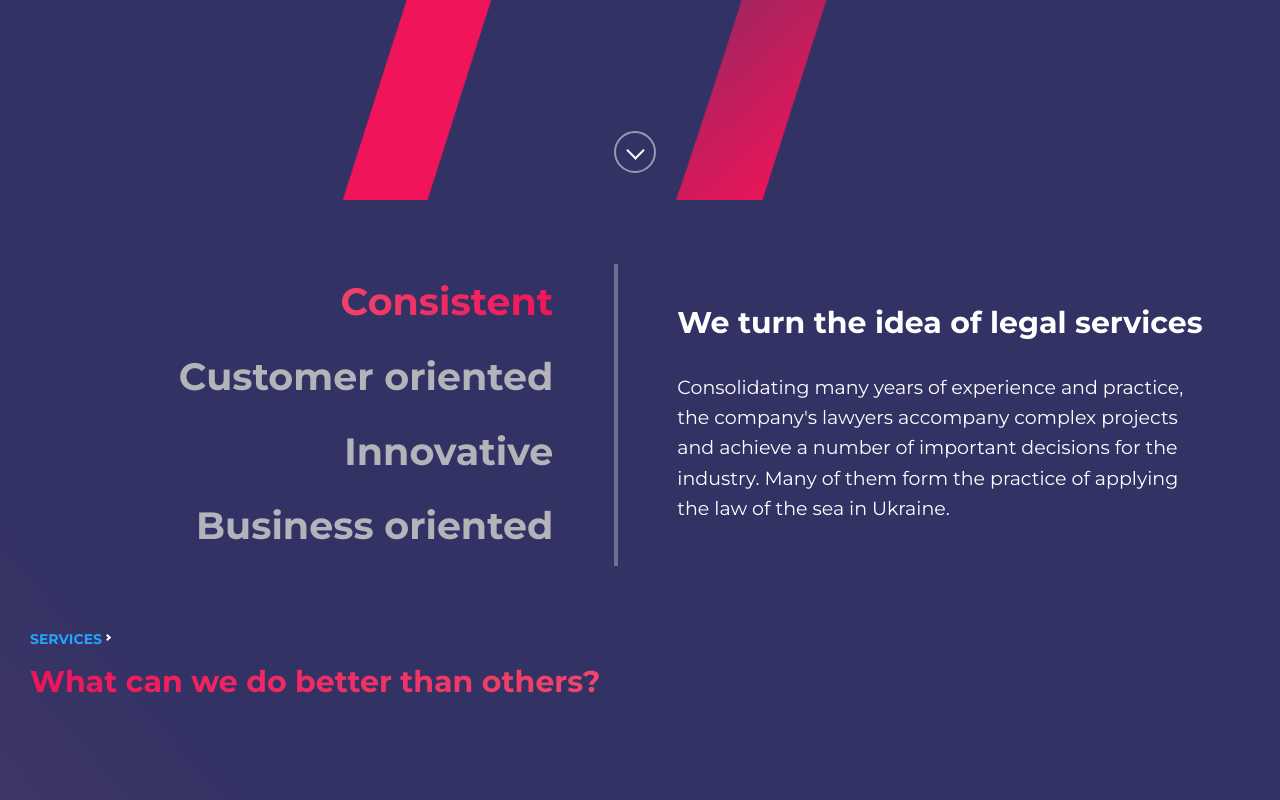
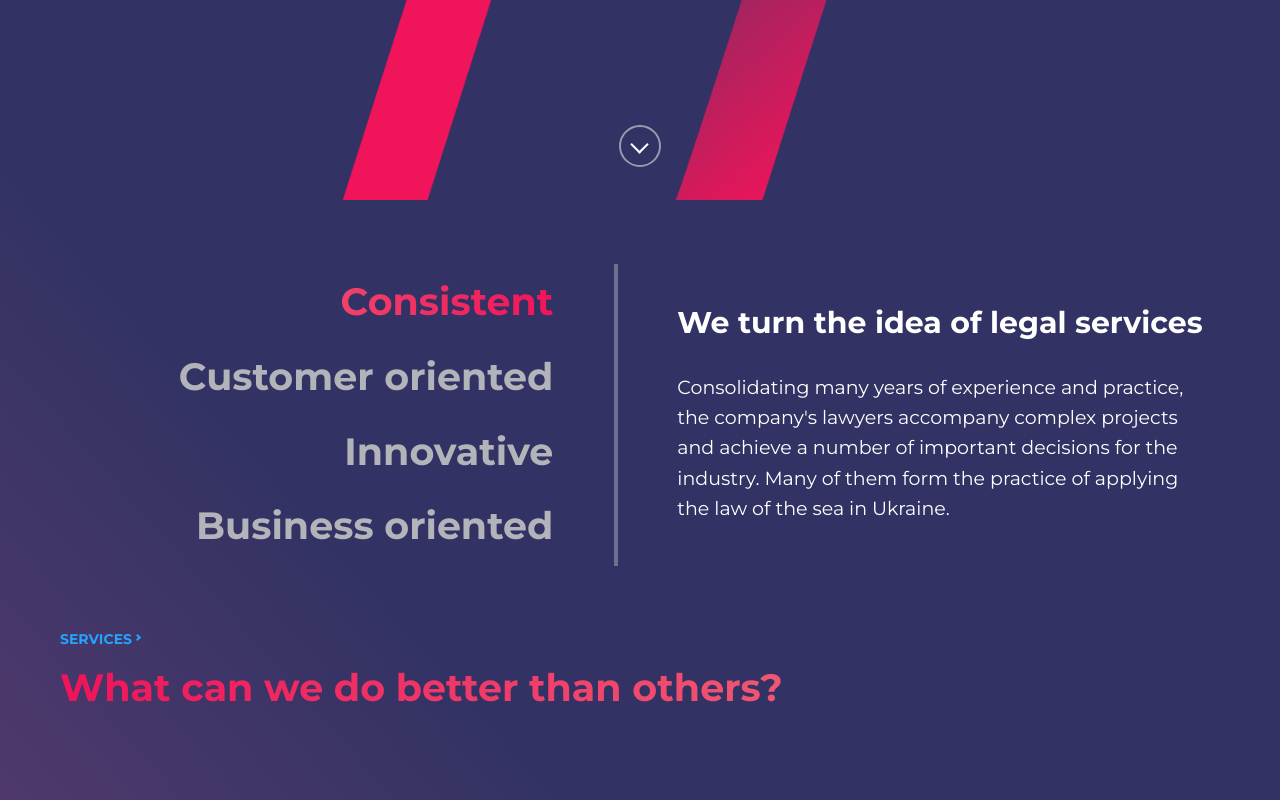
Before and after one commit to vanastasiac-code/hlegal, a website built with Vite: page index.html in a window 1280 px wide. Shown: the part 480-1280 px from the top of the page. Built offline with nearby package versions, Linux system fonts and the light colour scheme; files whose address does not match are found by name.

Commit message:
all services, all gradient block

```diff
--- a/index.html
+++ b/index.html
@@ -141,6 +141,9 @@
                       </ul>
                   </section>
               </div>
+              <section>
+                  <p>Lorem200</p>
+              </section>
 
           </main>
           <footer></footer>
--- a/src/style/components/_services.scss
+++ b/src/style/components/_services.scss
@@ -6,6 +6,9 @@
 
   &__container{
     padding: 0 30px;
+    @media screen and (min-width: 768px){
+      padding: 0 60px;
+    }
   }
 
   &__category{
@@ -14,14 +17,15 @@
     line-height: 1;
     text-transform: uppercase;
     position: relative;
+    padding-right: 12px;
 
     &::after{
     content: "";
       display: block;
       width: 5px;
       height: 5px;
-      border-top: 2px solid $basis-white;
-      border-right: 2px solid $basis-white;
+      border-top: 2px solid $active-r-color;
+      border-right: 2px solid $active-r-color;
       transform: rotate(45deg);
       position: absolute;
       top: 5px;
@@ -34,11 +38,29 @@
     background: $gradient-text;
     -webkit-background-clip: text;
     -webkit-text-fill-color: transparent;
+    @media screen and (min-width: 768px){
+      font-size: 38px;
+    }
+  }
+
+  &__list{
+    @media screen and (min-width: 768px){
+      display: flex;
+      flex-wrap: wrap;
+      gap: 60px;
+      margin-top: 60px;
+    }
   }
 
   &__item{
     padding-top: 122px;
     margin: 30px 0;
+    @media screen and (min-width: 768px){
+      flex-basis: calc(50% - 30px);
+    }
+    @media screen and (min-width: 1024px){
+      flex-basis: calc(32.2% - 30px);
+    }
 
     &-title{
       font-weight: 700;
--- a/src/style/components/_tabs.scss
+++ b/src/style/components/_tabs.scss
@@ -20,12 +20,12 @@
     @media screen and (min-width: 1440px){
       top: 1px;
       bottom: 13px;
-      left: 615px;
+      left: 43%;
     }
     @media screen and (min-width: 1920px) {
       top: 6px;
       bottom: 2px;
-      left: 715px;
+      left: 37%;
     }
   }
 
--- a/src/style/layout/main.scss
+++ b/src/style/layout/main.scss
@@ -3,6 +3,28 @@
 .gradient-bg{
   background: $gradient-supersoft;
   padding-bottom: 60px;
+  position: relative;
+  border-radius: 0 0 12px 12px;
+  &::before,
+  &::after {
+    content: "";
+    display: block;
+    height: 10px;
+    position: absolute;
+    bottom: -10px;
+    left: 20px;
+    right: 20px;
+    background: #CACADB ;
+    border-radius: 0 0 12px 12px;
+  }
+  &::after{
+    background: #E7E7F2;
+    bottom: -20px;
+    left: 40px;
+    right: 40px;
+  }
+
+
 }
 .intro{
   background: url("../../images/bg-h.png") no-repeat 50% 50% ;
@@ -41,9 +63,10 @@
     border-radius: 50%;
     position: absolute;
     bottom: 33px;
-    left: 47%;
+    left: 50%;
     width: 42px;
     height: 42px;
+    transform: translateX(-50%);
     &:hover{
       border-color: $accent-color;
       transition: border-color 0.2s linear;
@@ -65,17 +88,5 @@
     top: 28%;
     left: 32%;
   }
-    @media screen and (min-width: 1024px){
-      bottom: 27px;
-      left: 48%;
-    }
-    @media screen and (min-width: 1440px){
-      bottom: 33px;
-      left: 699px;
-    }
-    @media screen and (min-width: 1920px) {
-      bottom: 28px;
-      left: 48.6%;
-    }
   }
 }
```
Also changed, not shown: dist/assets/main-6oX6Iis_.css (added), dist/assets/main-BPd2s2Bc.css (deleted), dist/assets/main-DP4pNg0m.js (renamed from dist/assets/main-Cjdd_1pL.js), dist/index.html, dist/register.html.
